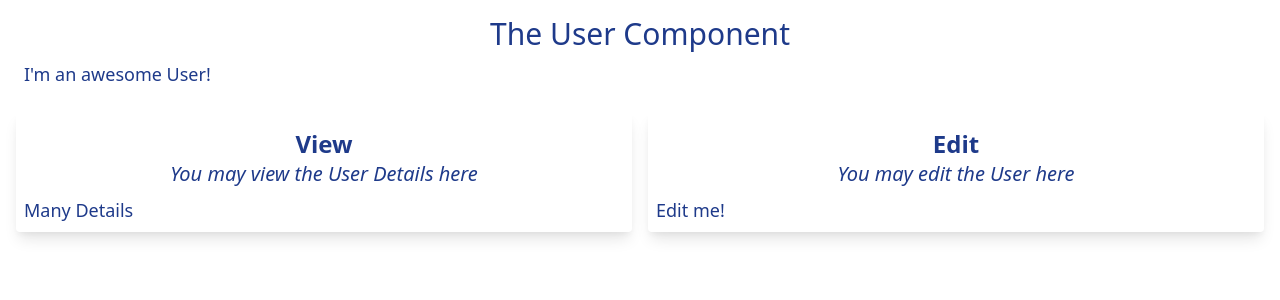
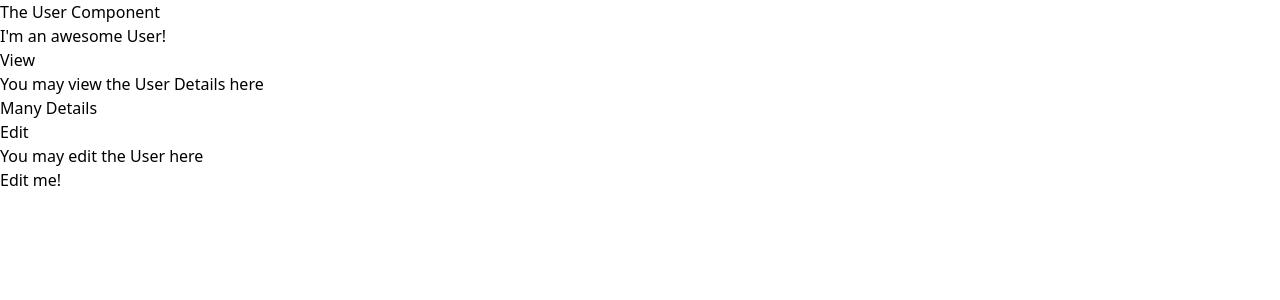
Before and after one commit to bikingbadger/sandbox, a Vue app in the folder vue-course/component-communication/: page / in a window 1280 px wide. Shown: the top 300 px of the page. Built offline with nearby package versions, Linux system fonts and the light colour scheme.

Commit message:
Remove hardcoded css import

```diff
--- a/vue-course/component-communication/src/App.vue
+++ b/vue-course/component-communication/src/App.vue
@@ -16,5 +16,4 @@ export default {
 </script>
 
 <style>
-@import url('https://unpkg.com/tailwindcss@^1.0/dist/tailwind.min.css');
 </style>
```
